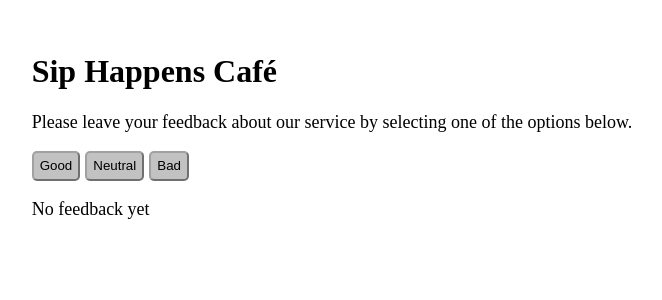
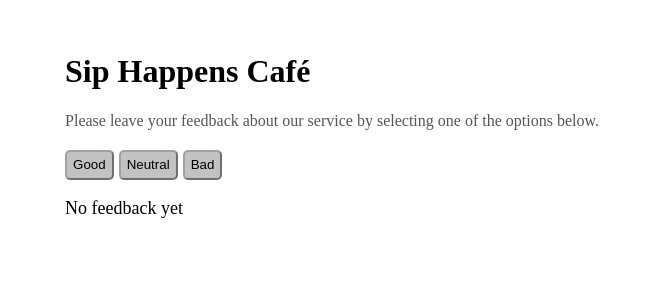
Before and after one commit to Olga-Pavlius/goit-react-hw-02, a React (Vite) app: page / in a window 1280 px wide. Shown: the top 300 px of the page, without its empty margins (308-970 px from the left). Built offline with nearby package versions, Linux system fonts and the light colour scheme.

Commit message:
moved description in components

```diff
--- a/src/App.jsx
+++ b/src/App.jsx
@@ -2,6 +2,7 @@ import React, { useState, useEffect } from "react";
 import Feedback from "./components/Feedback/Feedback.jsx";
 import Options from "./components/Options/Options.jsx";
 import Notification from "./components/Notification/Notification.jsx";
+import Description from "./components/Description/Description.jsx";
 
 
 
@@ -30,7 +31,8 @@ const App = () => {
   return (
     <div className="appContainer">
       <h1 className="title">Sip Happens Café</h1>
-      <p className="description">Please leave your feedback about our service by selecting one of the options below.</p>
+
+      <Description />
       <Options updateFeedback={updateFeedback} resetFeedback={resetFeedback} totalFeedback={totalFeedback} />
       {totalFeedback > 0 ? (
         <Feedback feedback={feedback} totalFeedback={totalFeedback} positiveFeedback={positiveFeedback} />
--- a/src/Description/Description.jsx
+++ b/src/components/Description/Description.jsx
@@ -1,5 +1,5 @@
 import React from "react";
-import styles from "../Description.module.css";
+import styles from "./Description.module.css";
 
 const Description = () => {
   return (
```
Also changed, not shown: src/components/Description/Description.module.css (renamed from src/Description/Description.module.css).
